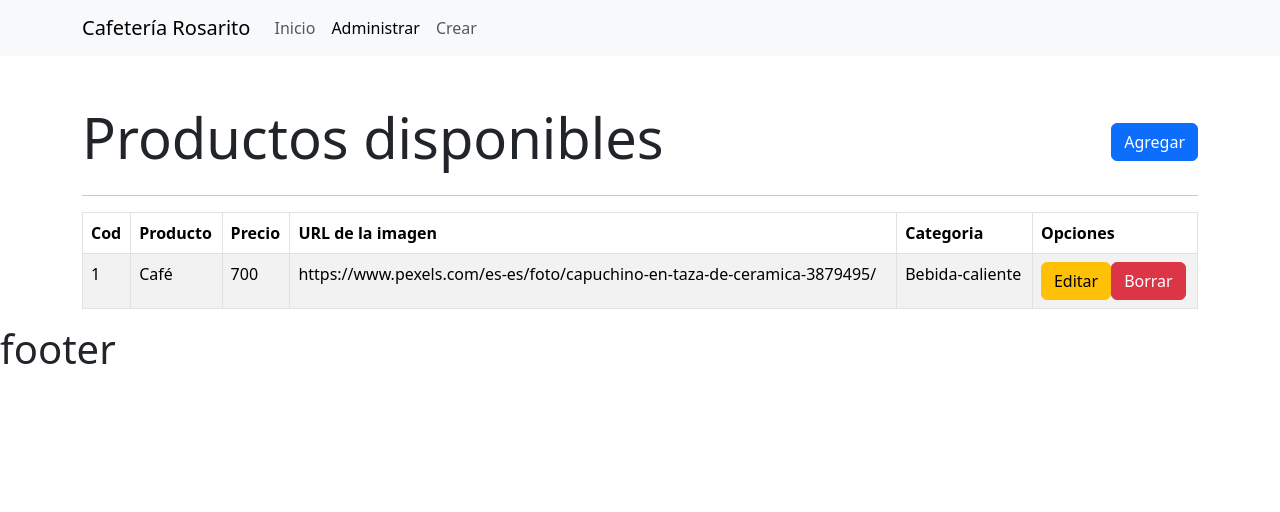
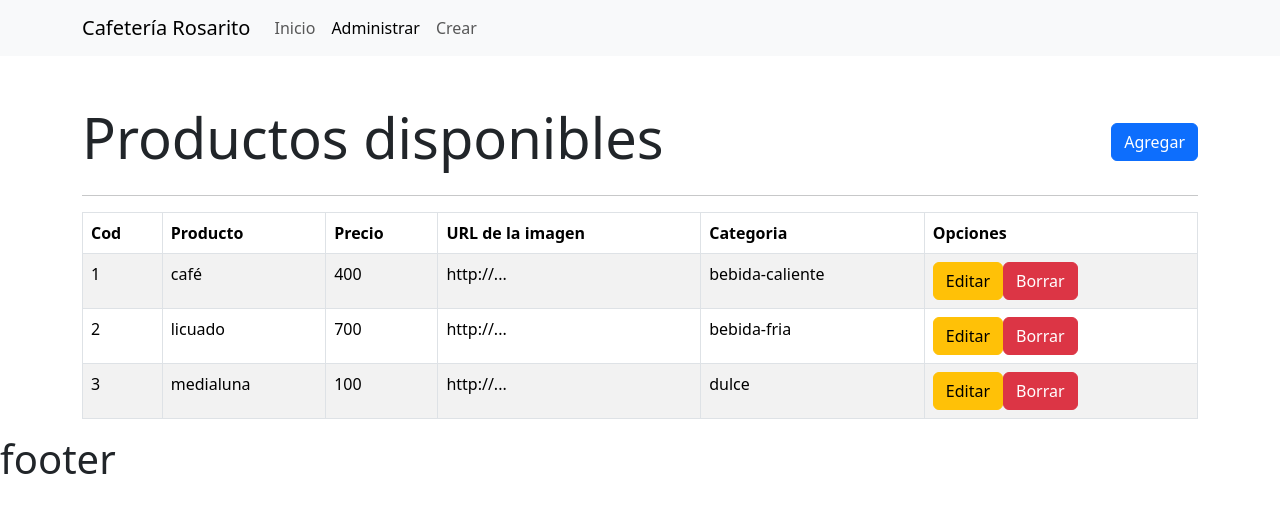
Before and after one commit to rosariotorres28/CafeteriaRosarito, a React (Create React App) app: page /administrar in a window 1280 px wide. Shown: the top 512 px of the page. Built offline with nearby package versions, Linux system fonts and the light colour scheme; data requests are answered from the project's data file; the HTML template or start-up script is replaced by a standard one.

Commit message:
agregamos el link que nos redirecciona a la pagina crear producto

```diff
--- a/src/components/views/producto/AdministrarProductos.js
+++ b/src/components/views/producto/AdministrarProductos.js
@@ -1,13 +1,41 @@
 import React from "react";
 import { Button, Table } from "react-bootstrap";
 import ItemProducto from "./ItemProducto";
+import { useState, useEffect } from "react";
+import { Link } from "react-router-dom";
+
 
 const AdministrarProductos = () => {
+
+  const URL= process.env.REACT_APP_API_CAFETERIA
+
+  const [productos, setProductos] = useState([]);
+
+  useEffect(()=>{
+    consultarAPI();
+  },[]);
+
+  const consultarAPI = async ()=>{
+    //peticion GET
+    try{
+       //codigo que quiero ejecutar
+    const respuesta =await fetch(URL)
+    const listaProducto = await respuesta.json()
+    //console.log(respuesta)
+    //console.log(listaProducto)
+    setProductos(listaProducto);
+
+    }catch(error){
+      //agregar un msj intuitivo para el usuario
+      console.log(error)
+
+    }
+  }
   return (
     <section className="container">
         <div className="d-flex justify-content-between align-items-center mt-5">
             <h1 className="display-4 text-center">Productos disponibles</h1>
-            <Button variant="primary">Agregar</Button>
+            <Link to="/administrar/crear" className="btn btn-primary">Agregar</Link>
         </div>
         <hr></hr>
       <Table responsive striped bordered hover>
@@ -23,7 +51,9 @@
         </thead>
         <tbody>
         {/*aqui tengo que mapear*/}
-        <ItemProducto></ItemProducto>
+        {
+          productos.map((producto) => <ItemProducto key={producto.id} producto={producto}></ItemProducto>)
+        }
         </tbody>
       </Table>
     </section>
--- a/src/components/views/producto/ItemProducto.js
+++ b/src/components/views/producto/ItemProducto.js
@@ -1,16 +1,14 @@
 import React from 'react';
 import { Button } from 'react-bootstrap';
 
-const ItemProducto = () => {
+const ItemProducto = (props) => {
     return (
         <tr>
-        <td>1</td>
-        <td>Café</td>
-        <td>700</td>
-        <td>
-          https://www.pexels.com/es-es/foto/capuchino-en-taza-de-ceramica-3879495/
-        </td>
-        <td>Bebida-caliente</td>
+        <td>{props.producto.id}</td>
+        <td>{props.producto.nombreProducto}</td>
+        <td>{props.producto.precio}</td>
+        <td>{props.producto.imagen}</td>
+        <td>{props.producto.categoria}</td>
         <td>
           <Button variant="warning">Editar</Button>
           <Button variant="danger">Borrar</Button>
```
Also changed, not shown: 1 other file (tests, documents, lock files or other folders).
